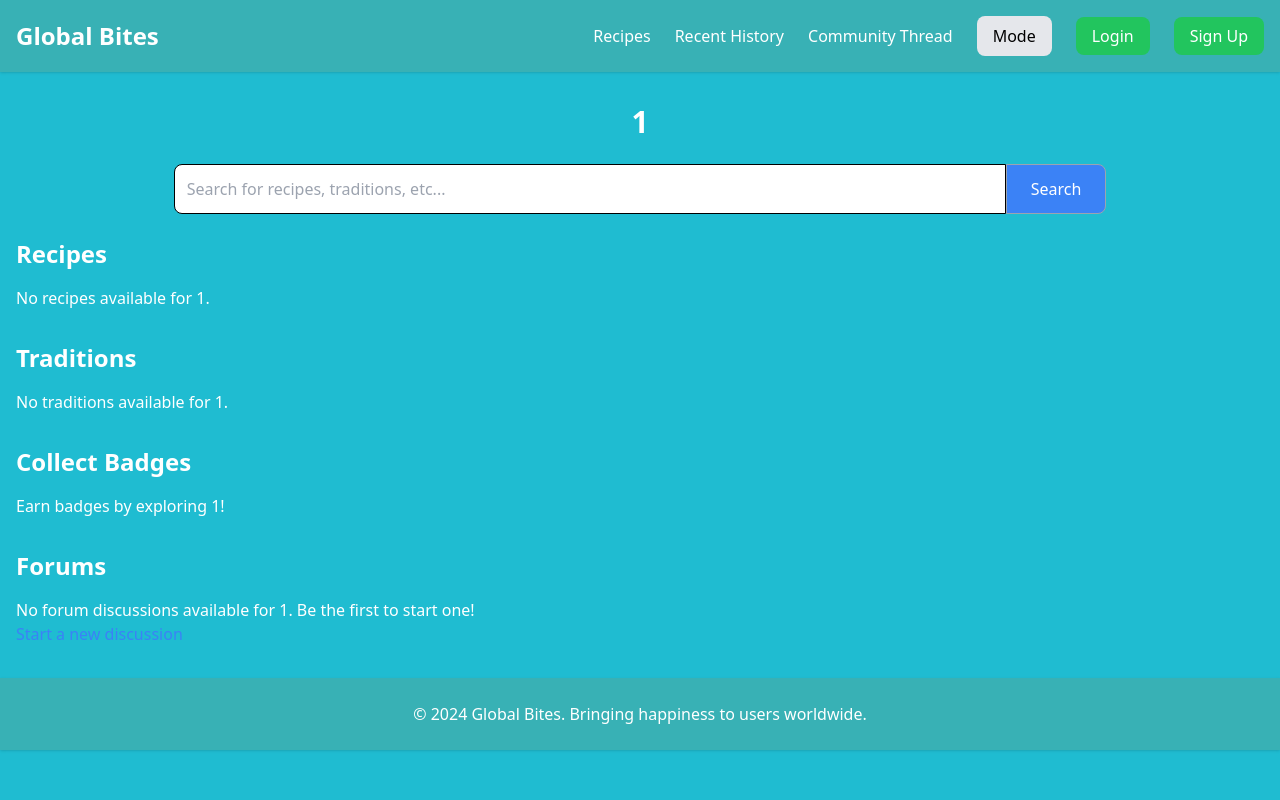
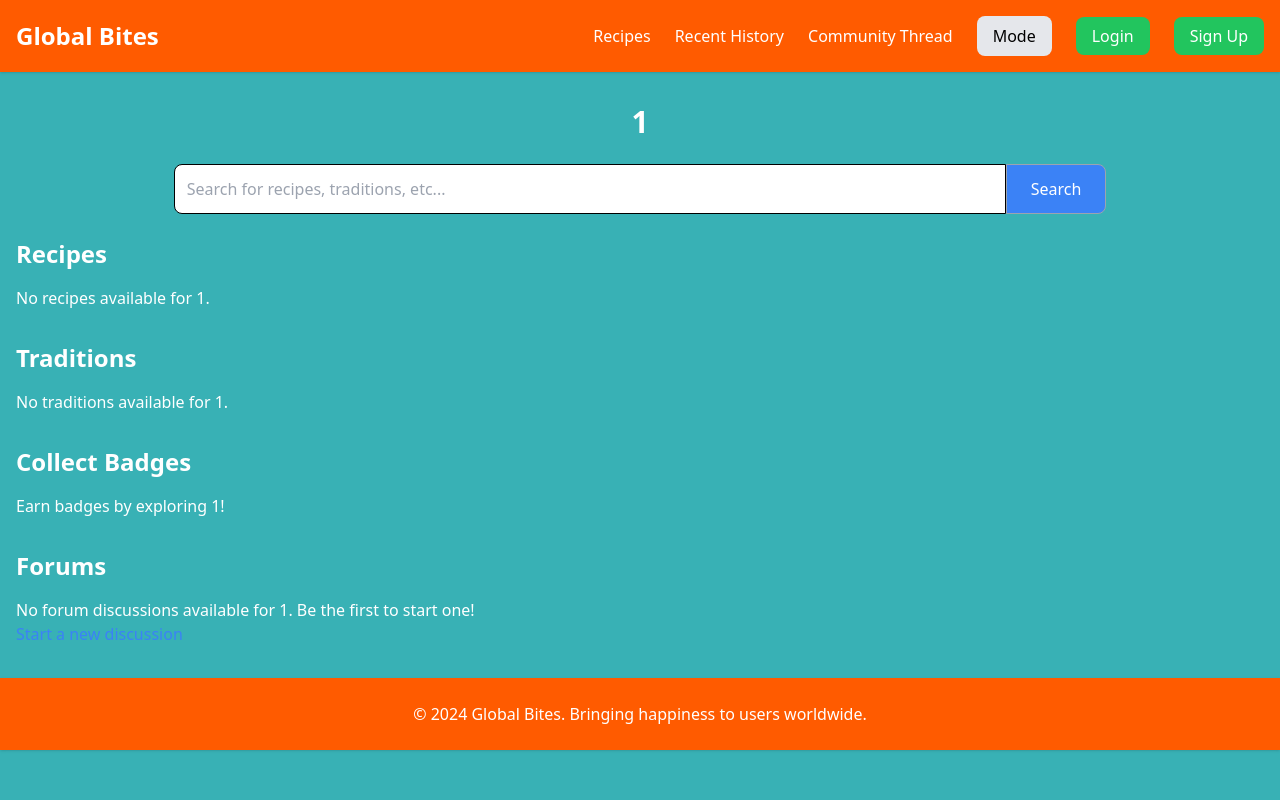
Before and after one commit to Tuvalu23/p01, a Flask app: page /country/1 in a window 1280 px wide. Run offline with Flask 2, Linux system fonts and the light colour scheme; some libraries are stand-ins or nearby versions.

Commit message:
fixed topher moder colors

```diff
--- a/app/static/css/styles.css
+++ b/app/static/css/styles.css
@@ -89,12 +89,12 @@ body.dark-mode input {
 
 /* topher mode */
 body.topher-mode {
-    background-color: #1fbcd1; /* cyan ish lol tophers favorite color */
+    background-color: #38b1b5; /* cyan ish lol tophers favorite color */
     color: #ffffff; /* white */
 }
 
 .navbar.topher-mode, .footer.topher-mode {
-    background-color: #38b1b5; /* tealish */
+    background-color: #FF5B00; /* tealish */
     color: #ffffff;
 }
 
```
